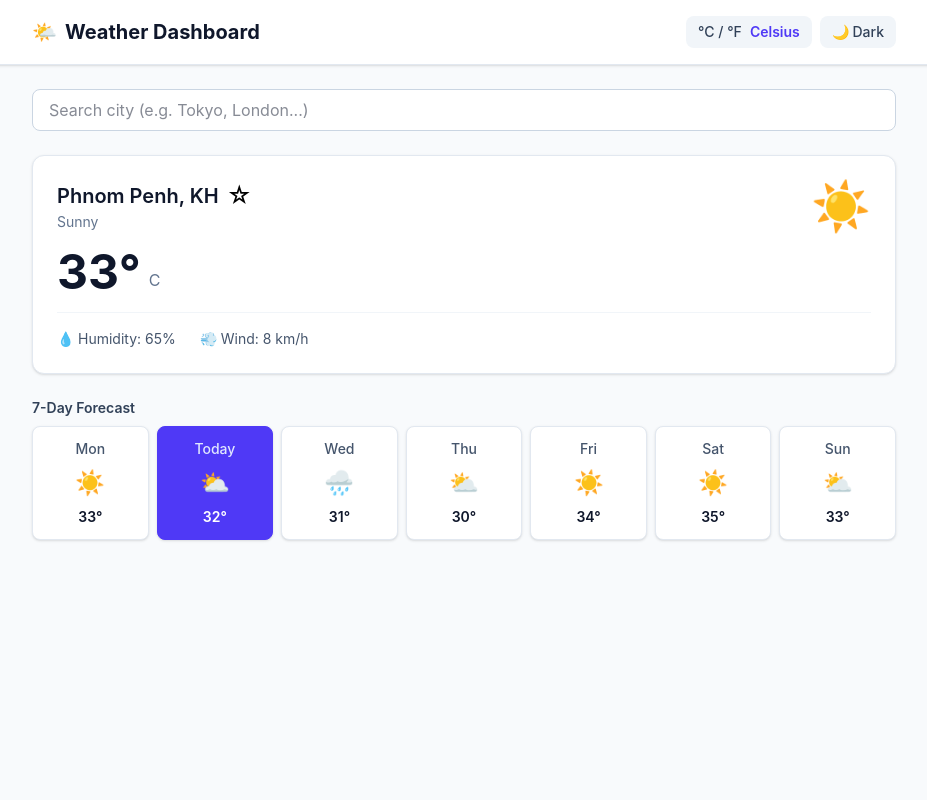
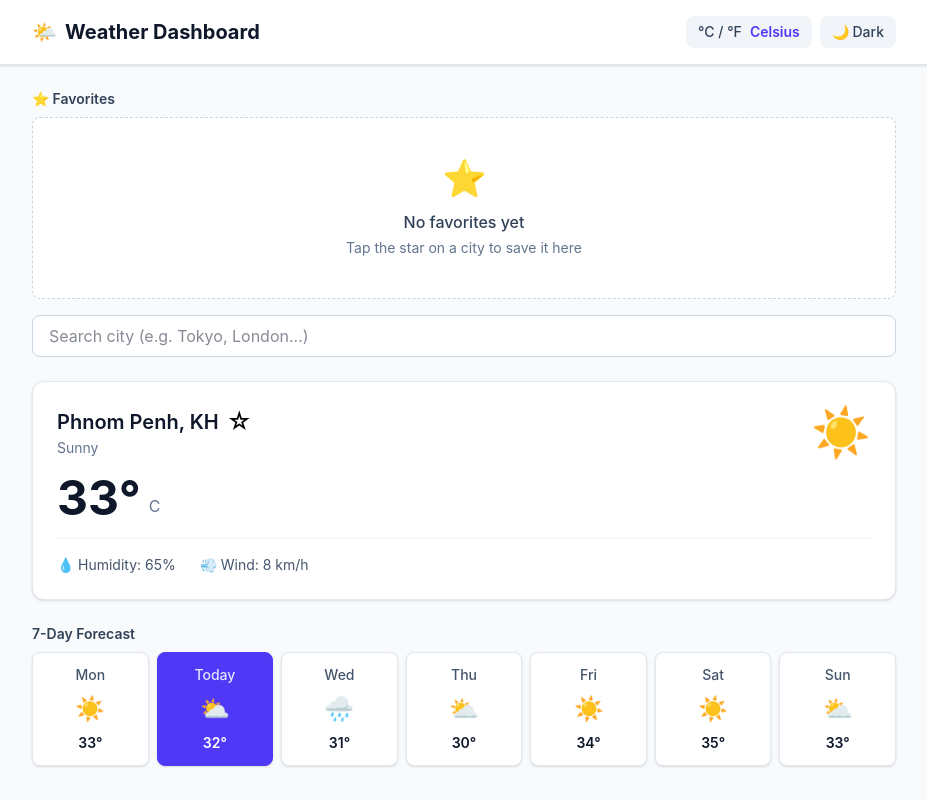
Before and after one commit to sieve-dev-sudo/weather-dashboard, a React (Vite) app: page / in a window 1280 px wide. Shown: the whole page, without its empty margins (176-1103 px from the left). Built offline with nearby package versions, Linux system fonts and the light colour scheme.

Commit message:
feat: use EmptyState when no favorites saved

```diff
--- a/src/components/FavoritesList.jsx
+++ b/src/components/FavoritesList.jsx
@@ -1,8 +1,23 @@
+import EmptyState from './EmptyState'
+
 function FavoritesList({ cities, favorites, onSelectCity }) {
   const favoriteCities = cities.filter((c) => favorites.includes(c.id))
 
   if (favoriteCities.length === 0) {
-    return null
+    return (
+      <div className="mb-4">
+        <h3 className="text-sm font-semibold text-slate-700 dark:text-slate-300 mb-2">
+          ⭐ Favorites
+        </h3>
+        <div className="bg-white dark:bg-slate-800 border border-dashed border-slate-300 dark:border-slate-600 rounded-lg">
+          <EmptyState
+            icon="⭐"
+            title="No favorites yet"
+            description="Tap the star on a city to save it here"
+          />
+        </div>
+      </div>
+    )
   }
 
   return (
```
